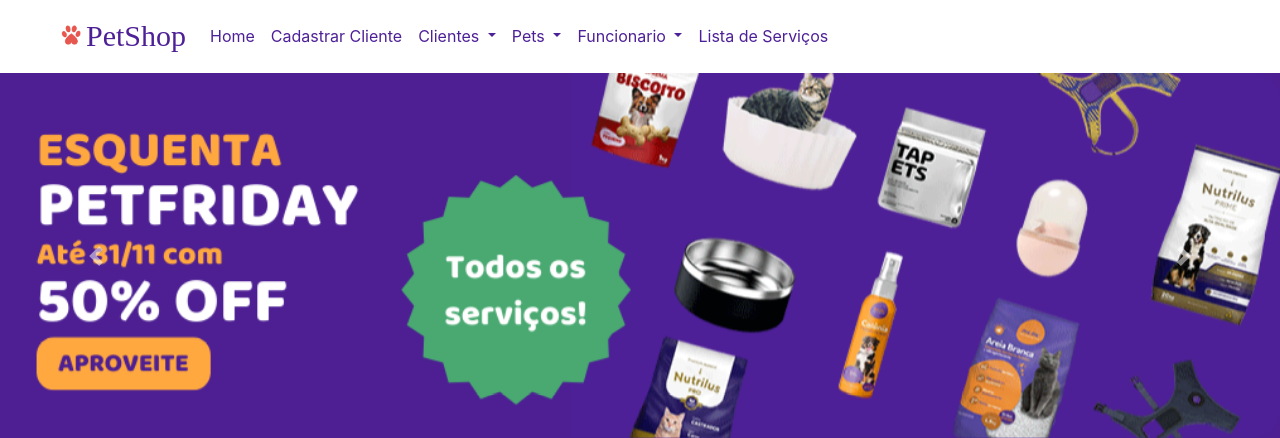
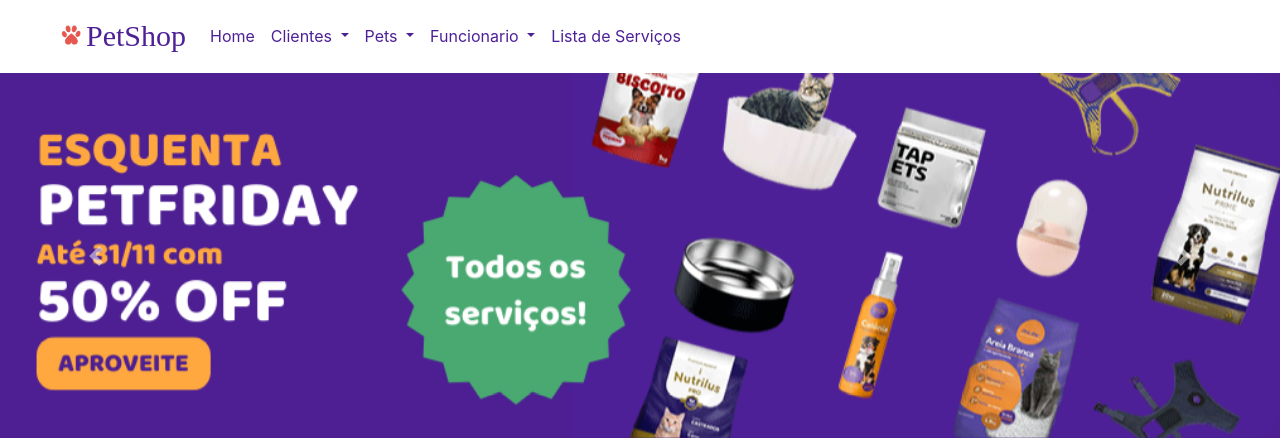
Before and after one commit to riquelmer45/Projeto-PetShop, a Node server app: page / in a window 1280 px wide. Shown: the top 438 px of the page. Run offline with Node 20, Linux system fonts and the light colour scheme; some libraries are stand-ins or nearby versions; some web fonts are replaced.

Commit message:
Cliente
Adicionar Cliente ao banco de dados

```diff
--- a/controllers/ClienteController.js
+++ b/controllers/ClienteController.js
@@ -11,7 +11,7 @@
     const cliente = {
       nome: req.body.nome,
       sobrenome: req.body.sobrenome,
-      data_nascimento: req.body.data,
+      data_nascimento: req.body.dataNascimento,
       cpf: req.body.cpf
     }
 
@@ -21,7 +21,7 @@
       }).catch((error) => {
         console.log(error)
       })
-    res.redirect('/cliente/allCliente')
+    res.redirect('/clientes/allCliente')
 
   }
   static async home(req, res) {
@@ -30,7 +30,7 @@
 
   static async allCliente(req, res) {
     const clientes = await Cliente.findAll({ raw: true })
-    res.render('cliente/viewcliente', { clientes })
+    res.render('clientes/viewcliente', { clientes })
   }
 
   /* static async updatePet(req, res) {
--- a/index.js
+++ b/index.js
@@ -34,7 +34,7 @@
 app.use('/petshop', petshop)
 app.use('/pets', Pet)
 //adicionando rota Cliente
-app.use('/cliente', Cliente)
+app.use('/clientes', Cliente)
 //adcionando a rota Funcionario
 app.use('/funcionarios', Funcionario)
 
--- a/views/layouts/main.handlebars
+++ b/views/layouts/main.handlebars
@@ -40,17 +40,14 @@
                         <li class="nav-item">
                             <a class="nav-link active" aria-current="page" href="/">Home</a>
                         </li>
-                        <li class="nav-item">
-                            <a class="nav-link" href="/">Cadastrar Cliente</a>
-                        </li>
                         <li class="nav-item dropdown">
                             <a class="nav-link dropdown-toggle" href="#" role="button" data-bs-toggle="dropdown"
                                 aria-expanded="false">
                                 Clientes
                             </a>
                             <ul class="dropdown-menu">
-                                <li><a class="dropdown-item" href="/cliente/add">Cadastrar Cliente</a></li>
-                                <li><a class="dropdown-item" href="/cliente/allCliente">Listar Clientes</a></li>
+                                <li><a class="dropdown-item" href="/clientes/add">Cadastrar Cliente</a></li>
+                                <li><a class="dropdown-item" href="/clientes/allCliente">Listar Clientes</a></li>
                             </ul>
                         </li>
                         <li class="nav-item dropdown">
@@ -109,10 +106,10 @@
 
                     <ul class="list-unstyled mb-0">
                         <li>
-                            <a href="/cliente/add" class="link-footer">Cadastrar Cliente</a>
+                            <a href="/clientes/add" class="link-footer">Cadastrar Cliente</a>
                         </li>
                         <li>
-                            <a href="/cliente/allCliente" class="link-footer">Listar Cliente</a>
+                            <a href="/clientes/allCliente" class="link-footer">Listar Cliente</a>
                         </li>
                     </ul>
                 </div>
```
Also changed, not shown: routes/clienteRouter.js (+4 -4 lines), views/clientes/clienteform.handlebars (+3 -32 lines), views/clientes/viewcliente.handlebars (added, +35 -0 lines).
